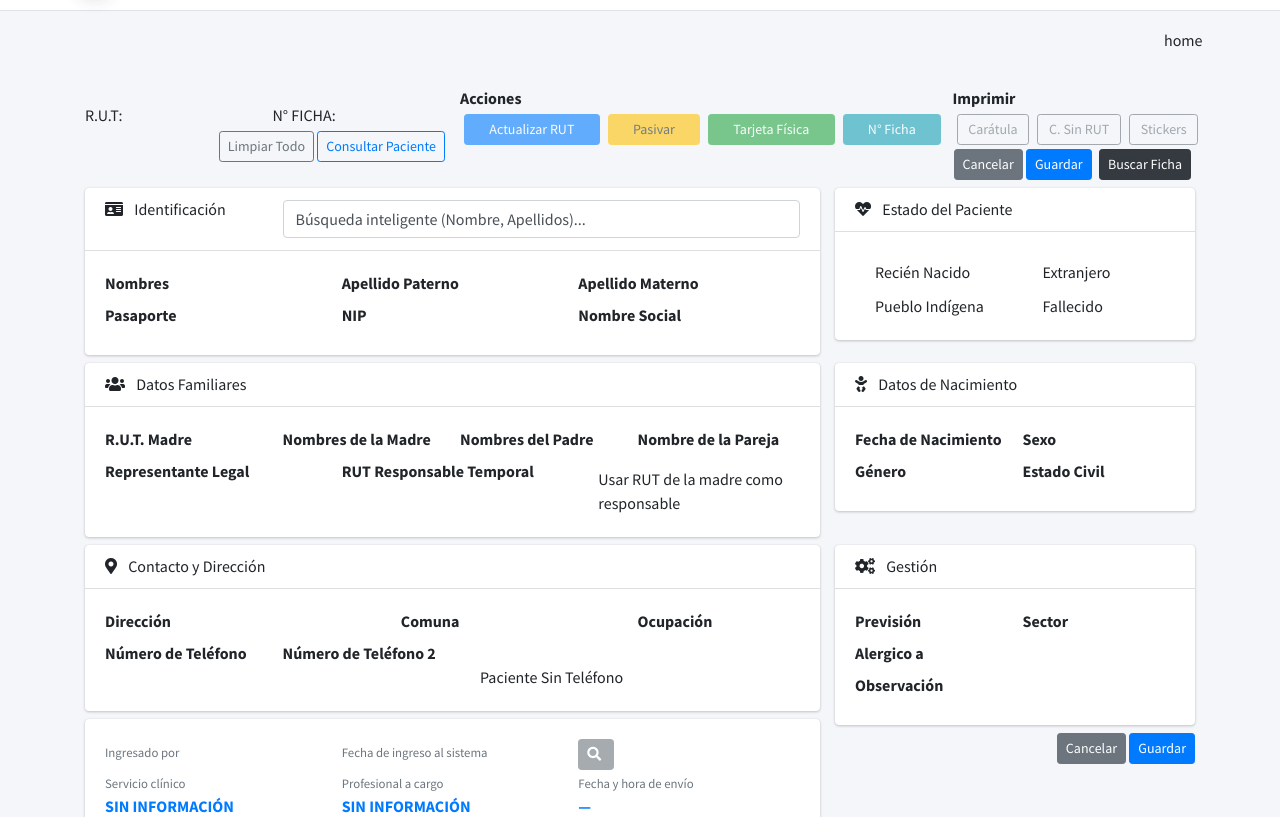
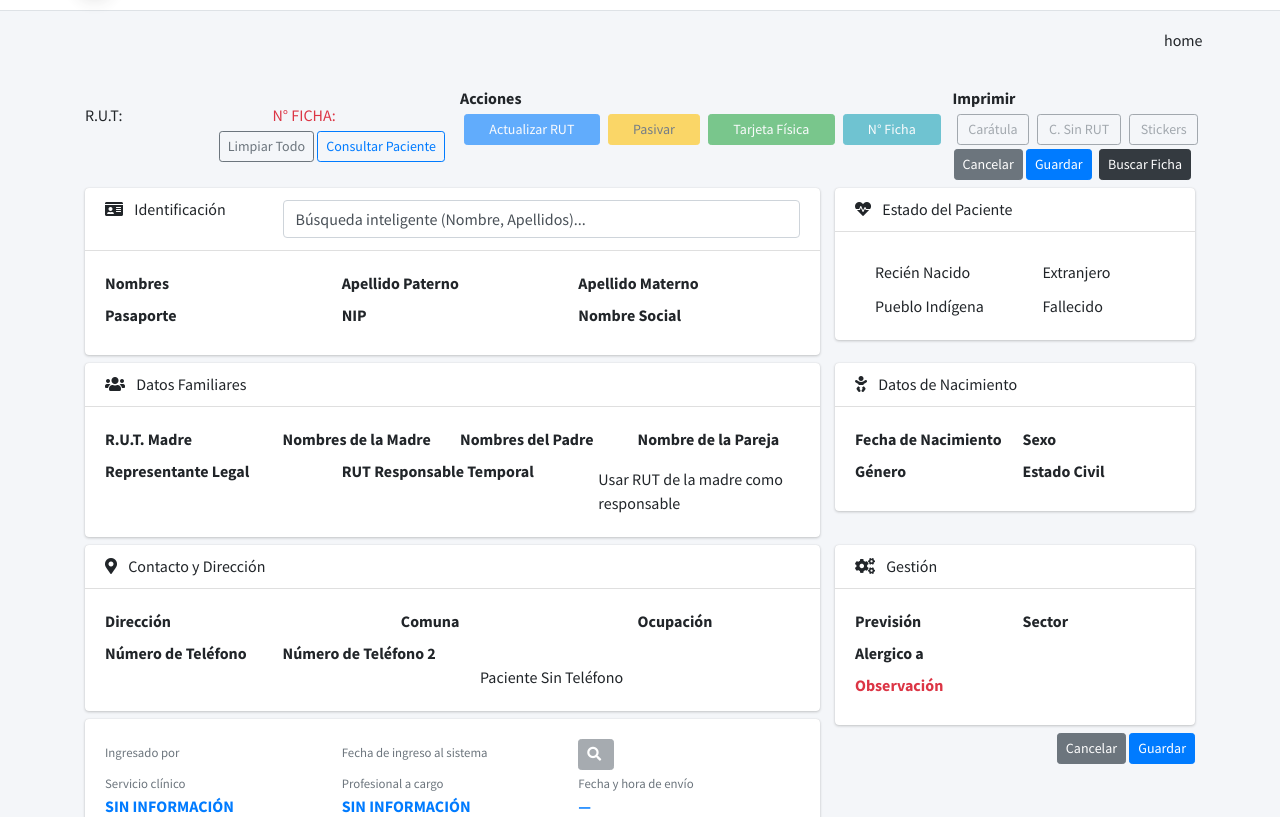
Before and after one commit to Jarot-Fierro/Kardex2.1, a Django app: template personas/templates/paciente/form.html in a window 1280 px wide. Shown: the part 179-996 px from the top of the page. Run offline with Django 5.2, Linux system fonts and the light colour scheme; the template is opened without the code that fills it, so the values that code supplies are empty; some libraries are stand-ins or nearby versions.

Commit message:
ACTUALIZACIÓN: se cambió el color del texto de negro a rojo en la pantalla de CONSULTA DE PACIENTES para el Numero de ficha y las observaciones

```diff
--- a/personas/templates/paciente/form.html
+++ b/personas/templates/paciente/form.html
@@ -36,7 +36,7 @@
                             </div>
                             <div class="col-6">
 
-                                <span>N° FICHA:</span><br>
+                                <span class="text-danger">N° FICHA:</span><br>
                                 {{ ficha_form.numero_ficha_sistema }}
 
                             </div>
@@ -663,7 +663,7 @@
                                     {% endif %}
                                 </div>
                                 <div class="col-md-12">
-                                    <label class="form-label" for="id_observacion">Observación</label>
+                                    <label class="form-label text-danger" for="id_observacion">Observación</label>
                                     {{ ficha_form.observacion }}
                                     {% if paciente_form.observacion.errors %}
                                         <div class="invalid-feedback d-block">
```
